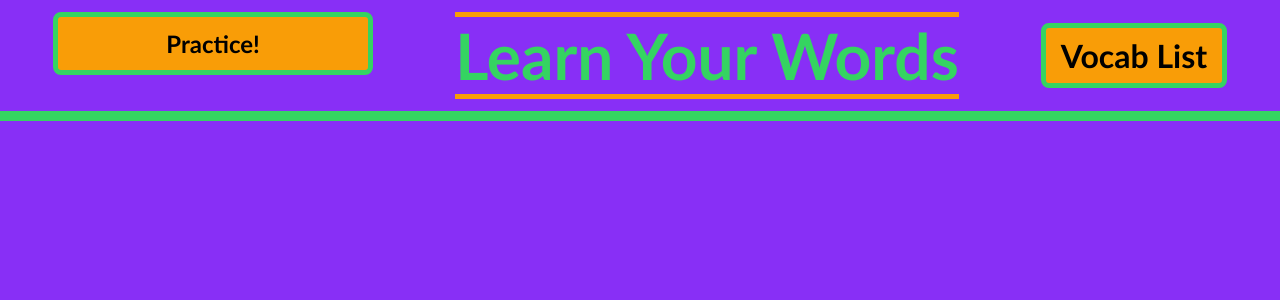
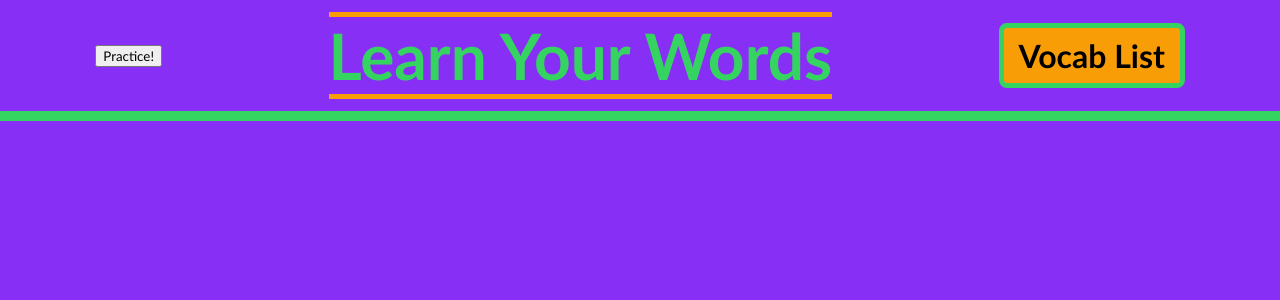
Before and after one commit to nwgambee/learn-your-words, a React (Create React App) app: page /vocab-list in a window 1280 px wide. Shown: the top 300 px of the page. Built offline with nearby package versions, Linux system fonts and the light colour scheme.

Commit message:
Remove block of code for practice button that was moved to the header

```diff
--- a/src/containers/VocabList/VocabList.scss
+++ b/src/containers/VocabList/VocabList.scss
@@ -8,17 +8,6 @@
   flex-wrap: wrap;
 }
 
-.practice-btn {
-  background-color: #F99D07;
-  padding: .75rem;
-  font-size: 1.5rem;
-  width: 20rem;
-  border: 5px solid #35D461;
-  border-radius: .5rem;
-  cursor: pointer;
-  font-weight: 700;
-  align-self: flex-start;
-}
 
 .list-card {
   margin-top: 2rem;
```
